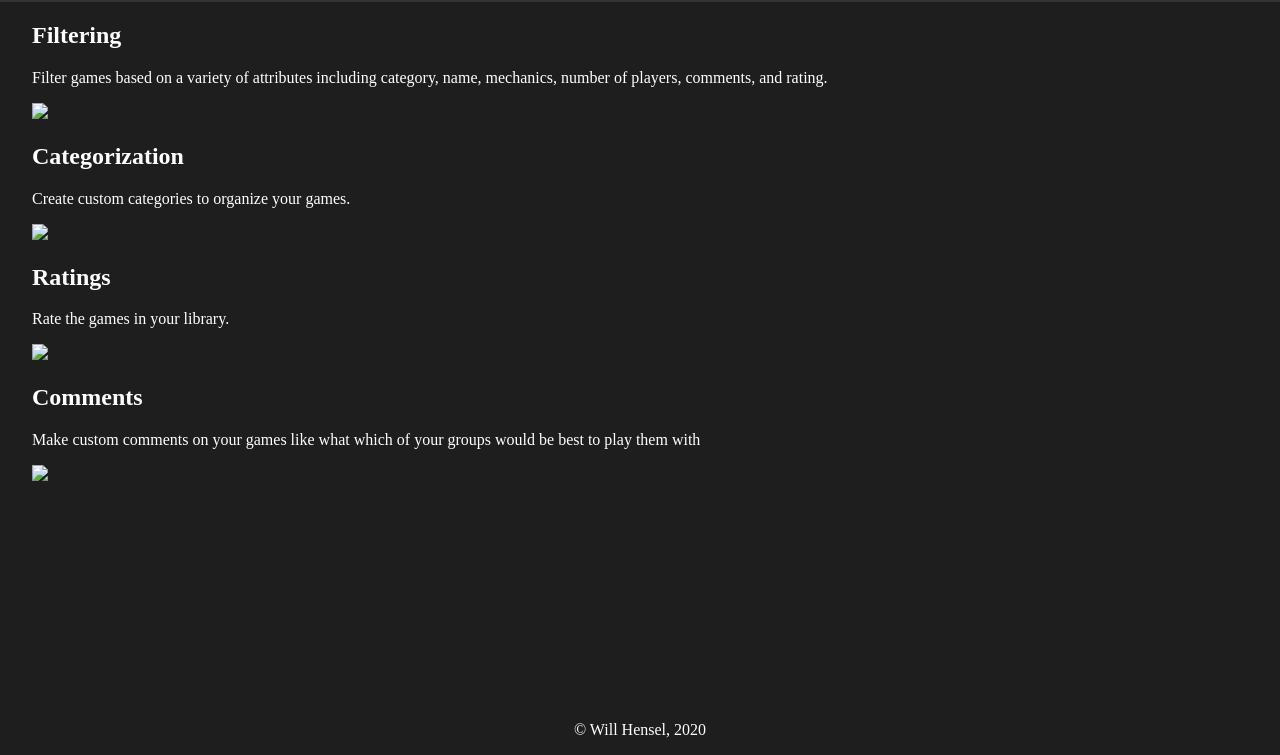
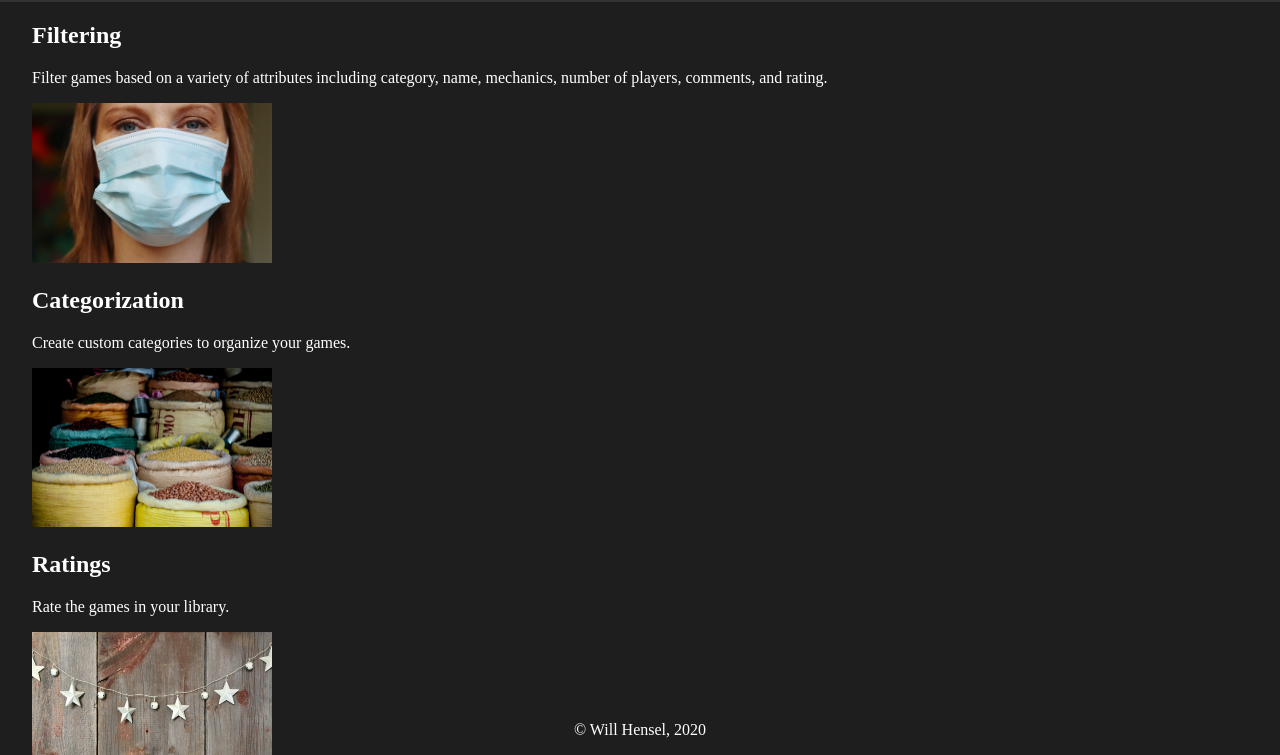
Before and after one commit to wwu-cptr220-a20/project-WillHensel, a website: page info.html in a window 1280 px wide. Shown: the part 45-800 px from the top of the page. Drawn offline with Linux system fonts and the light colour scheme; the site is published under a folder, as on GitHub Pages, so addresses that start at the root find nothing.

Commit message:
fix image paths

```diff
--- a/info.html
+++ b/info.html
@@ -26,22 +26,22 @@
             <p>
                 Filter games based on a variety of attributes including category, name, mechanics, number of players, comments, and rating.
             </p>
-            <img src="/img/filtering.jpg"/>
+            <img src="./img/filtering.jpg"/>
             <h2 id="categories">Categorization</h2>
             <p>
                 Create custom categories to organize your games.
             </p>
-            <img src="/img/categorization.jpg"/>
+            <img src="./img/categorization.jpg"/>
             <h2>Ratings</h2>
             <p>
                 Rate the games in your library.
             </p>
-            <img src="/img/ratings.jpg"/>
+            <img src="./img/ratings.jpg"/>
             <h2>Comments</h2>
             <p>
                 Make custom comments on your games like what which of your groups would be best to play them with
             </p>
-            <img src="/img/comments.jpg"/>
+            <img src="./img/comments.jpg"/>
         </section>
         <footer>
             <p>&#169; Will Hensel, 2020</p>
```
Also changed, not shown: index.html (+1 -1 lines).
